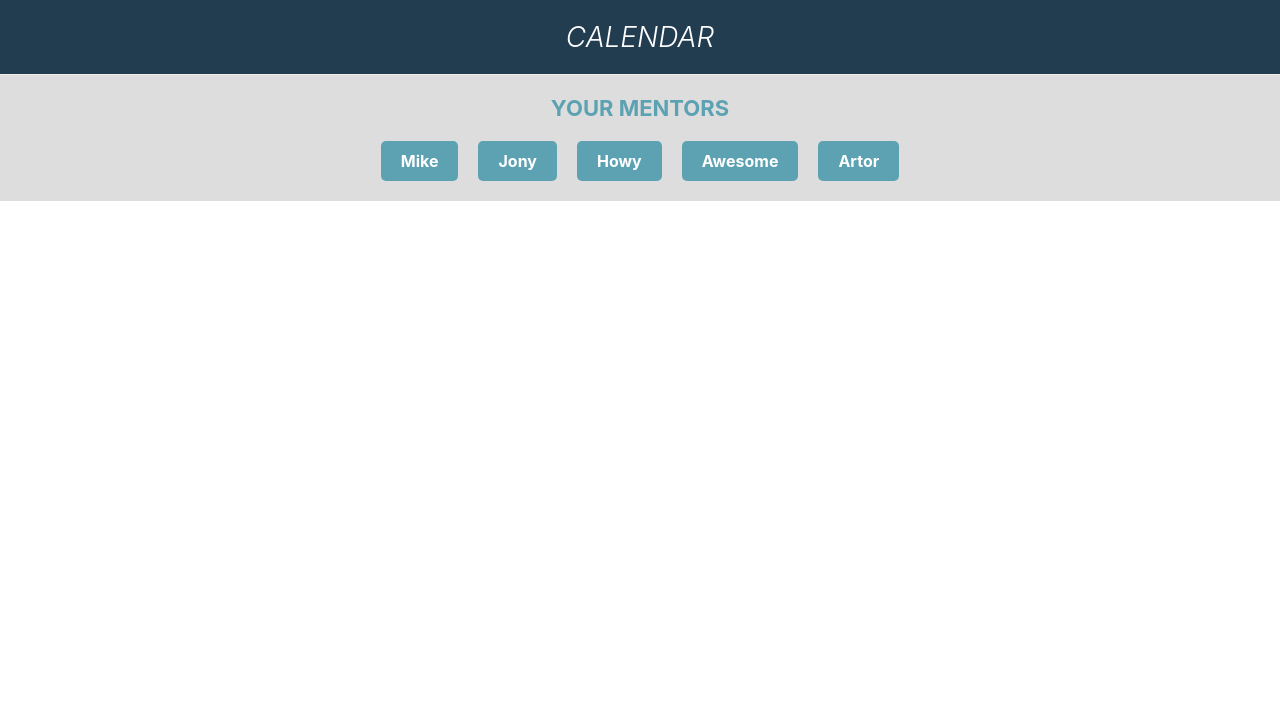
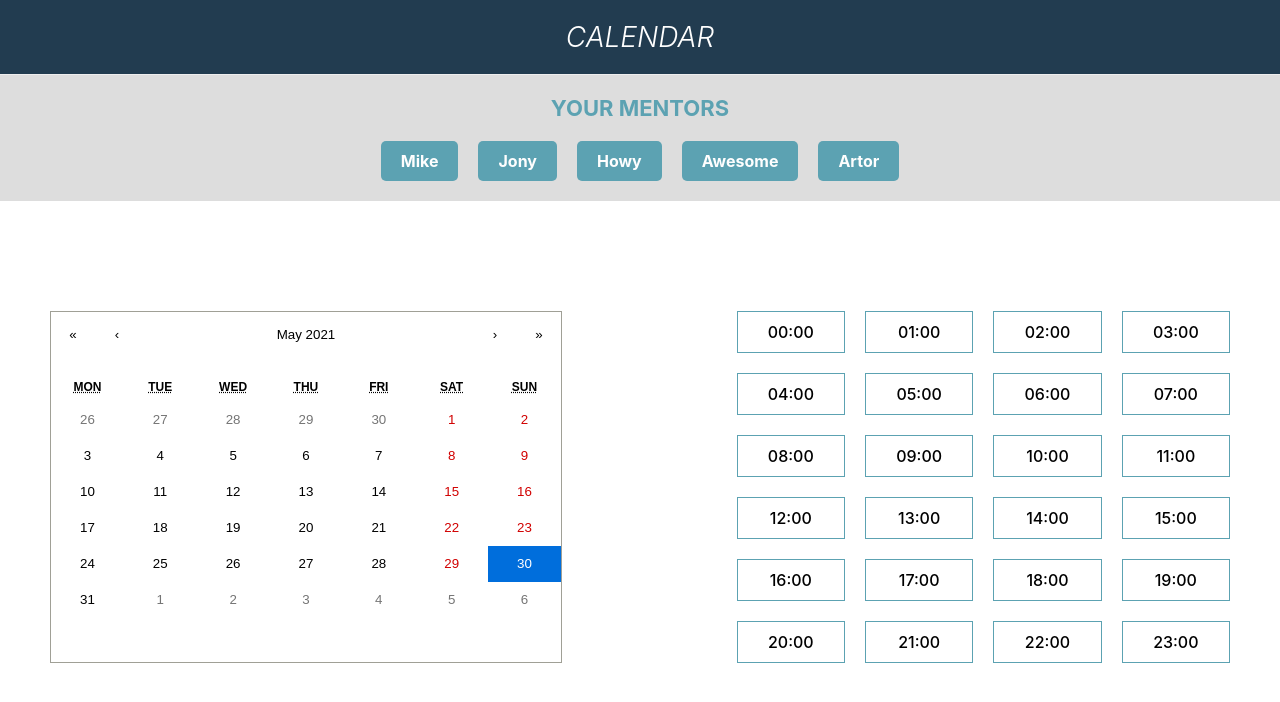
Before and after one commit to ermyas7/Agenda, a React (Create React App) app: page / in a window 1280 px wide. Shown: the top 702 px of the page. Built offline with nearby package versions, Linux system fonts and the light colour scheme.

Commit message:
Add scheduler UI

```diff
--- a/package.json
+++ b/package.json
@@ -8,6 +8,7 @@
     "@testing-library/user-event": "^12.1.10",
     "node-sass": "5.0.0",
     "react": "^17.0.2",
+    "react-calendar": "^3.4.0",
     "react-dom": "^17.0.2",
     "react-scripts": "4.0.3",
     "web-vitals": "^1.0.1"
--- a/src/App.js
+++ b/src/App.js
@@ -2,6 +2,7 @@ import './App.scss';
 import Header from './components/Header';
 import MentorsList from './components/MentorsList';
 import CalanderProvider from './CalanderProvider';
+import Schedule from './components/Schedule';
 
 function App() {
 
@@ -10,6 +11,7 @@ function App() {
       <CalanderProvider>
         <Header title="calendar"/>
         <MentorsList/>
+        <Schedule/>
       </CalanderProvider>
     </div>
   );
--- /dev/null
+++ b/src/components/Schedule/Schedule.scss
@@ -0,0 +1,31 @@
+.schedule{
+    margin-top: 6rem;
+    padding: 5rem;
+    display: flex;
+    justify-content: space-between;
+
+    &-calendar{
+        width: 40vw;
+        font-size: 1.6rem;
+    }
+
+    &-slot{
+        display: grid;
+        grid-template-columns: repeat(4, 1fr);
+        grid-template-rows:auto;
+        gap: 2rem;
+
+        &-item{
+            border: 1px var(--color-primary-light) solid;
+            padding: 1rem 3rem;
+            font-size: 1.6rem;
+            font-weight: 500;
+
+            &:hover{
+                background-color: var(--color-primary-light);
+                color: var(--color-white);
+            }
+        }
+
+    }
+}
--- /dev/null
+++ b/src/components/Schedule/Slot.js
@@ -0,0 +1,30 @@
+
+const slotList = [...Array(24).keys()]
+
+const RenderSlotItem = ({slot}) => {
+    if(slot < 10){
+        return(
+            <div className="schedule-slot-item">
+                {`0${slot}:00`}
+            </div>
+        )
+    }
+    return(
+        <div className="schedule-slot-item">
+            {`${slot}:00`}
+        </div>
+    )
+}
+
+export default function Slot(){
+
+    return(
+        <div className="schedule-slot">
+            {
+                slotList.map((slot) => (
+                    <RenderSlotItem slot={slot} key={`slot-${slot}`}/>
+                ))
+            }
+        </div>
+    );
+}
--- /dev/null
+++ b/src/components/Schedule/index.js
@@ -0,0 +1,18 @@
+import {useState} from 'react';
+import 'react-calendar/dist/Calendar.css';
+import './Schedule.scss';
+import Calendar from 'react-calendar';
+import Slot from './Slot';
+
+
+export default function Schedule(){
+    const [value, onChange] = useState(new Date());
+    return(
+        <div className="schedule">
+            <Calendar className="schedule-calendar"
+            onChange={onChange}
+            value={value}/>
+            <Slot/>
+        </div>
+    );
+}
```
Also changed, not shown: 2 other files (tests, documents, lock files or other folders).
